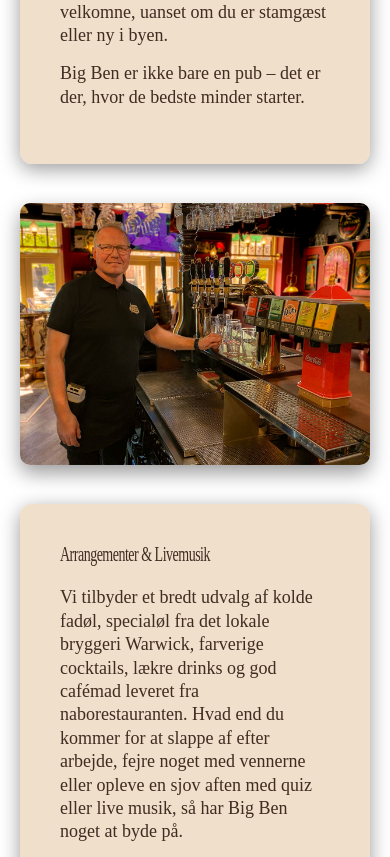
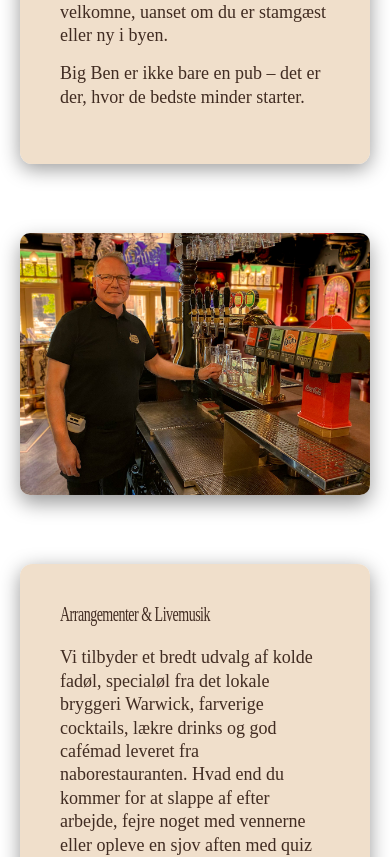
Before and after one commit to Janni93/Big-Ben, a Vue app: page / in a window 390 px wide. Shown: the part 862-1719 px from the top of the page. Built offline with nearby package versions, Linux system fonts and the light colour scheme; a web font is replaced by a local one.

Commit message:
Opdateret indhold og layout

```diff
--- a/src/views/HomeView.vue
+++ b/src/views/HomeView.vue
@@ -342,8 +342,8 @@ const backgroundStyle = {
    }
 
    .info-image {
- margin-bottom: -70px;
- margin-top: -60px;
+ margin-bottom: -40px;
+ margin-top: -30px;
 }
 
   .image-gallery {
--- a/vite.config.js
+++ b/vite.config.js
@@ -6,7 +6,7 @@ import vue from '@vitejs/plugin-vue'
 
 // https://vite.dev/config/
 export default defineConfig({
-  base: '/Big-Ben/',
+  base: 'Big-Ben',
   plugins: [
     vue(),
     // vueDevTools(), // slået fra for at fjerne overlay-ikonet
```
